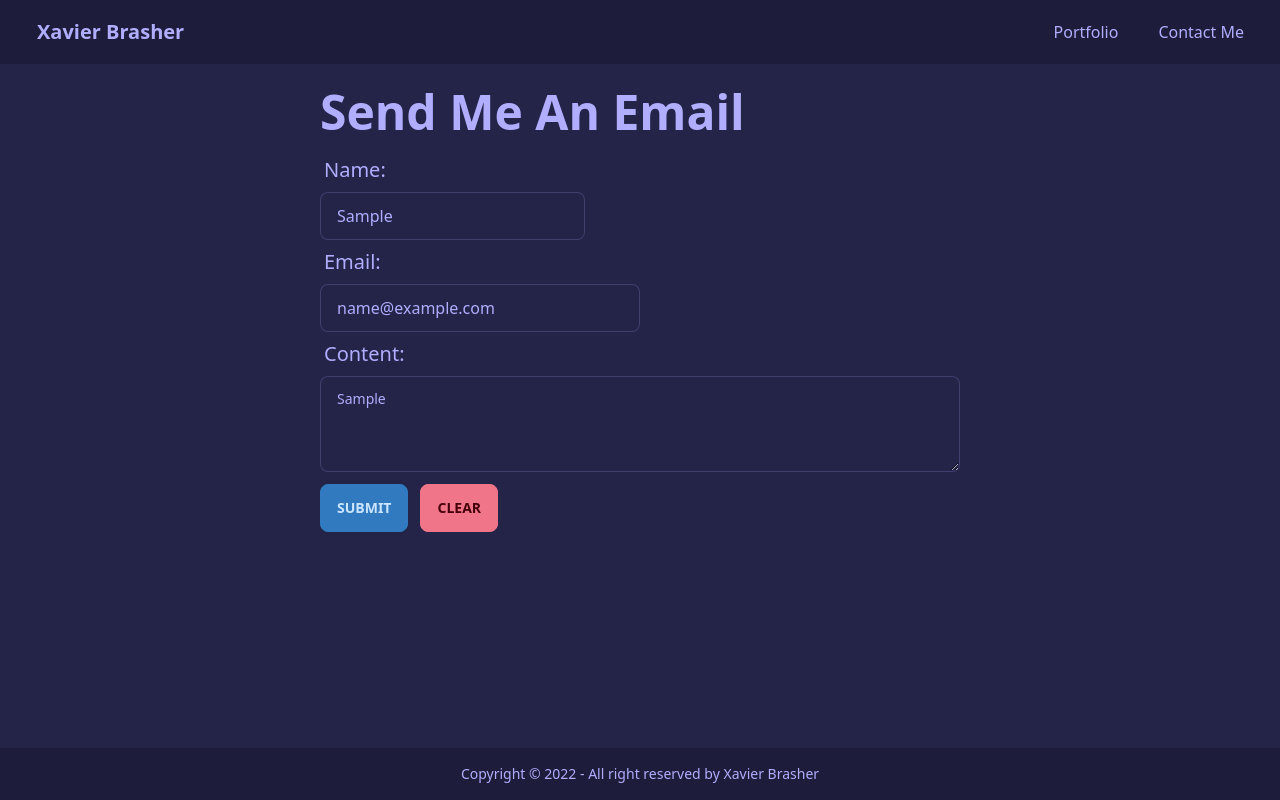
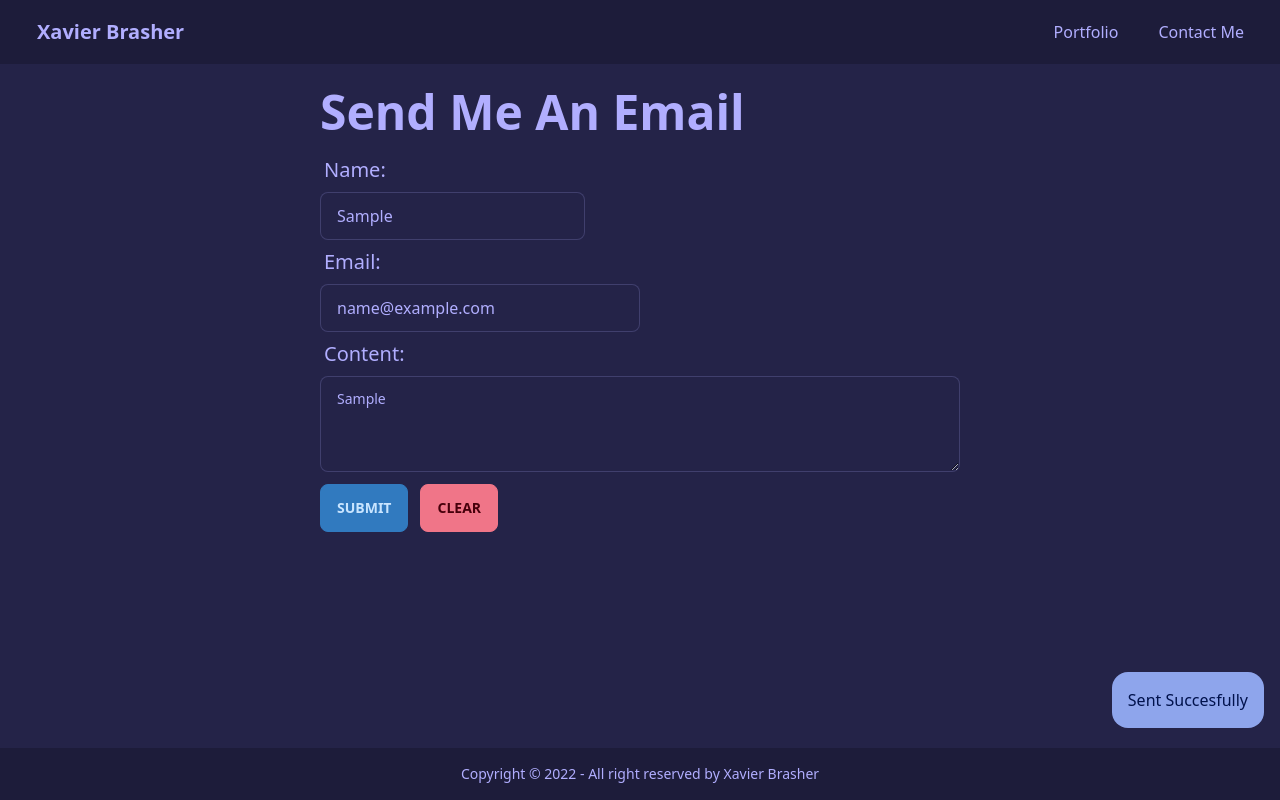
Before and after one commit to xavierbrasher/portfolio, a React (Vite) app in the folder Client/: page /contactme in a window 1280 px wide. Both pictures are taken after typing "Sample", "name@example.com", "Sample" into the empty fields and a click on the button "SUBMIT". Built offline with nearby package versions, Linux system fonts and the light colour scheme.

Commit message:
Added card and notification

```diff
--- a/Client/src/Router.tsx
+++ b/Client/src/Router.tsx
@@ -8,6 +8,7 @@ import Portfolio from "./portfolio";
 
 export default function Router() {
     return (
+        <>
             <BrowserRouter>
                 <div className="xl:mb-4 mb-16">
                     <NavBar />
@@ -22,5 +23,6 @@ export default function Router() {
                 </div>
                 <Footer />
             </BrowserRouter>
+        </>
     );
 }
--- /dev/null
+++ b/Client/src/components/portfolio_card.tsx
@@ -0,0 +1,29 @@
+interface PortfolioCardProps {
+    title: string;
+    content: string;
+    img: string;
+    imgAlt: string;
+    siteUrl: string;
+}
+
+export default function PortfolioCard({
+    title,
+    content,
+    img,
+    imgAlt,
+    siteUrl,
+}: PortfolioCardProps) {
+    return (
+        <>
+            <div className="card card-side bg-base-100 shadow-xl">
+                <figure>
+                    <img src={img} alt={imgAlt} />
+                </figure>
+                <div className="card-body">
+                    <h2 className="card-title">{title}</h2>
+                    <p>{content}</p>
+                </div>
+            </div>
+        </>
+    );
+}
--- a/Client/src/contactMe.tsx
+++ b/Client/src/contactMe.tsx
@@ -3,6 +3,8 @@ import { useEffect, useRef, useState } from "react";
 export default function ContactMe() {
     let formRef = useRef(HTMLFormElement);
     let [empty, setEmpty] = useState(false);
+    let [responce, setResponce] = useState("");
+    let [showToast, setShowToast] = useState(false);
 
     useEffect(() => {
         document.title = "Contact Me";
@@ -25,6 +27,8 @@ export default function ContactMe() {
             setEmpty(true);
             return;
         }
+        setResponce("Sent Succesfully");
+        setShowToast(true);
         // const api = await fetch(
         //     "/api/sendmessage?" +
         //         new URLSearchParams({
@@ -90,6 +94,15 @@ export default function ContactMe() {
                     Clear
                 </button>
             </form>
+            {showToast && (
+                <div className="mb-14 toast">
+                    <div className="alert alert-info">
+                        <div>
+                            <span>{responce}</span>
+                        </div>
+                    </div>
+                </div>
+            )}
         </>
     );
 }
--- a/Client/src/portfolio.tsx
+++ b/Client/src/portfolio.tsx
@@ -1,3 +1,7 @@
 export default function Portfolio() {
-    return <></>;
+    return (
+        <>
+            <h1></h1>
+        </>
+    );
 }
```
Also changed, not shown: 1 other file (tests, documents, lock files or other folders). Lines whose indentation alone changed are shown as unchanged.
